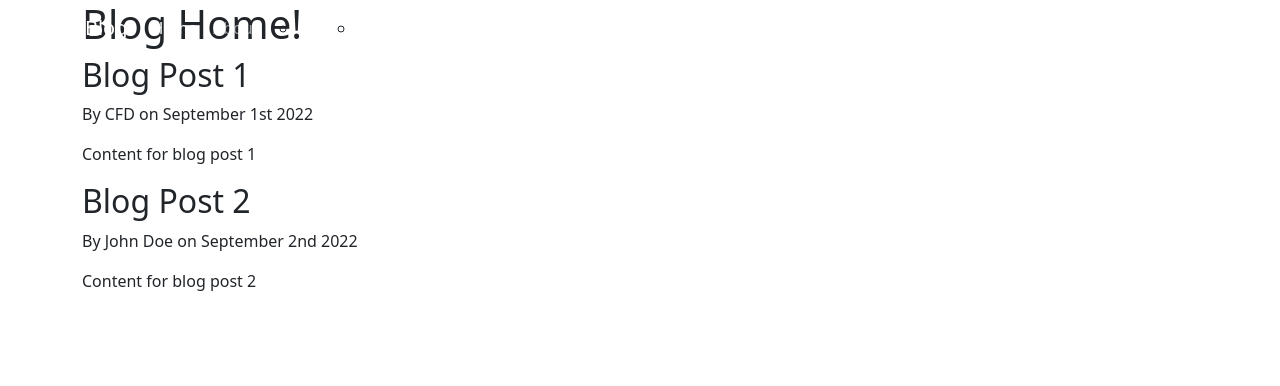
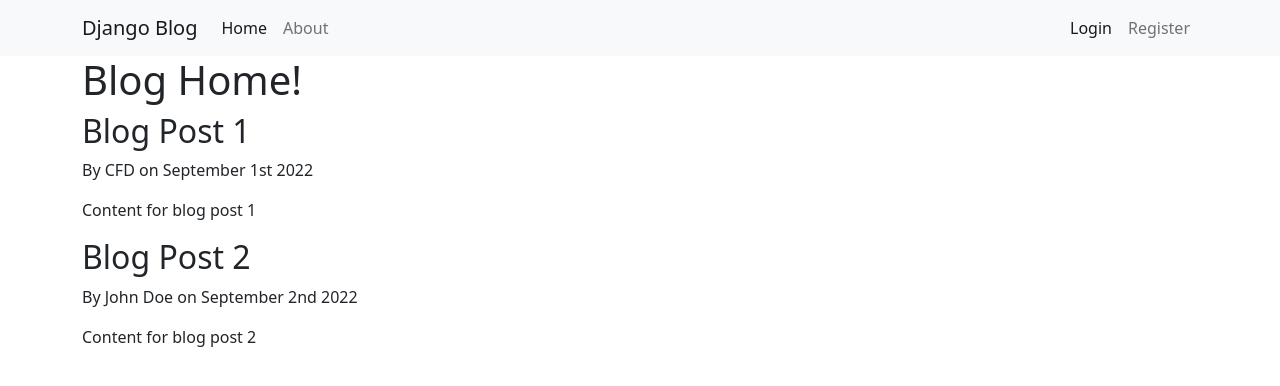
Before and after one commit to CathalDolan/Corey_Blog, a Django app: page / in a window 1280 px wide. Shown: the top 386 px of the page. Run offline with Django 4.2, Linux system fonts and the light colour scheme.

Commit message:
Basic Navbar added and styled

```diff
--- a/django_project/blog/templates/blog/base.html
+++ b/django_project/blog/templates/blog/base.html
@@ -8,7 +8,7 @@
     <!-- Bootstrap with JS Bundle-->
     <link href="https://cdn.jsdelivr.net/npm/bootstrap@5.0.2/dist/css/bootstrap.min.css" rel="stylesheet" integrity="sha384-EVSTQN3/azprG1Anm3QDgpJLIm9Nao0Yz1ztcQTwFspd3yD65VohhpuuCOmLASjC" crossorigin="anonymous">
 
-
+    <!-- Title -->
     {% if title %}
         <title>Django Blog - {{ title }}</title> <!-- Don't know where title would come from -->
     {% else %}
@@ -19,8 +19,8 @@
 
     <!-- Navbar -->
     <header class="site-header">
-        <nav class="navbar navbar-expand-md navbar-dark bg-steel fixed-top">
-            <div class="container-fluid">
+        <nav class="navbar navbar-expand-md navbar-light bg-light">
+            <div class="container">
                 <a class="navbar-brand" href="#">Django Blog</a>
                 <button class="navbar-toggler" type="button" data-bs-toggle="collapse" data-bs-target="#navbarSupportedContent" aria-controls="navbarSupportedContent" aria-expanded="false" aria-label="Toggle navigation">
                     <span class="navbar-toggler-icon"></span>
@@ -33,7 +33,8 @@
                         <li class="nav-item">
                             <a class="nav-link" href="#">About</a>
                         </li>
-                    <ul class="d-flex">
+                    </ul>
+                    <ul class="navbar-nav d-flex">
                         <li class="nav-item">
                             <a class="nav-link active" aria-current="page" href="#">Login</a>
                         </li>
```
